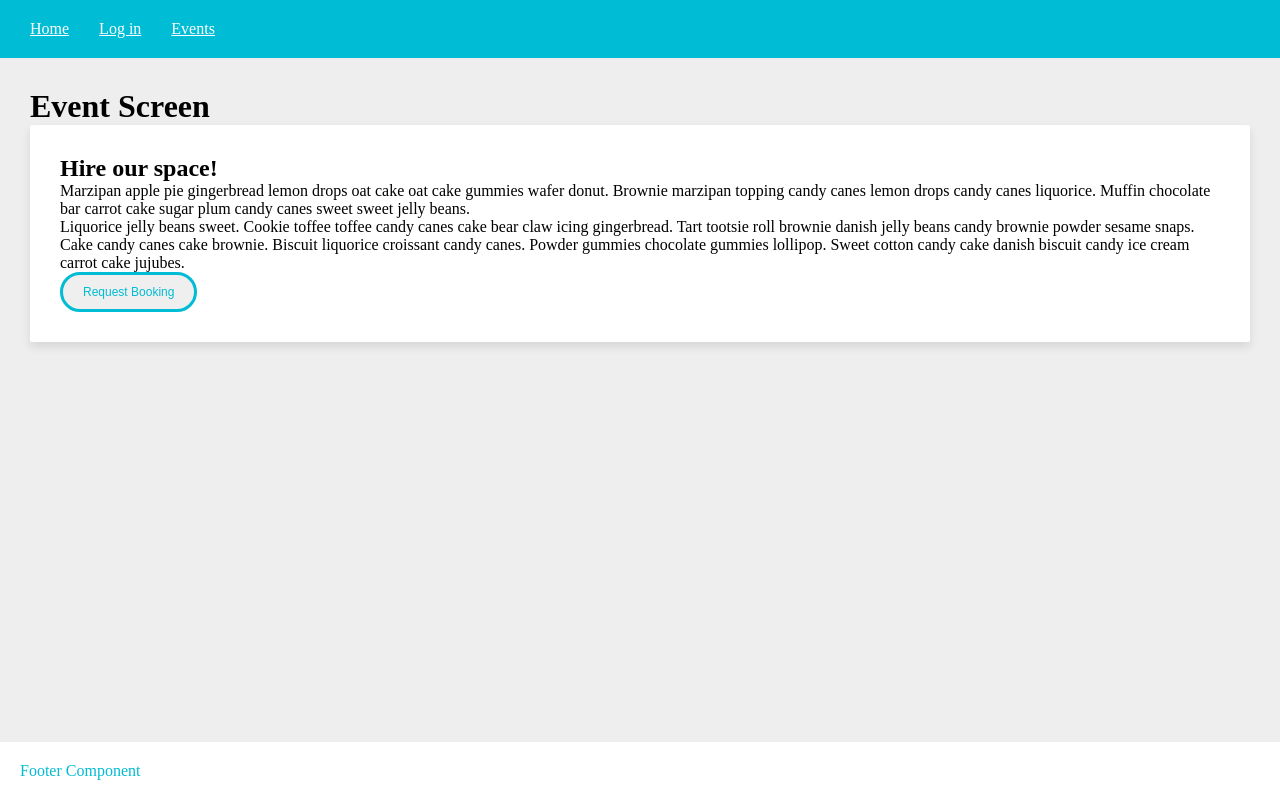
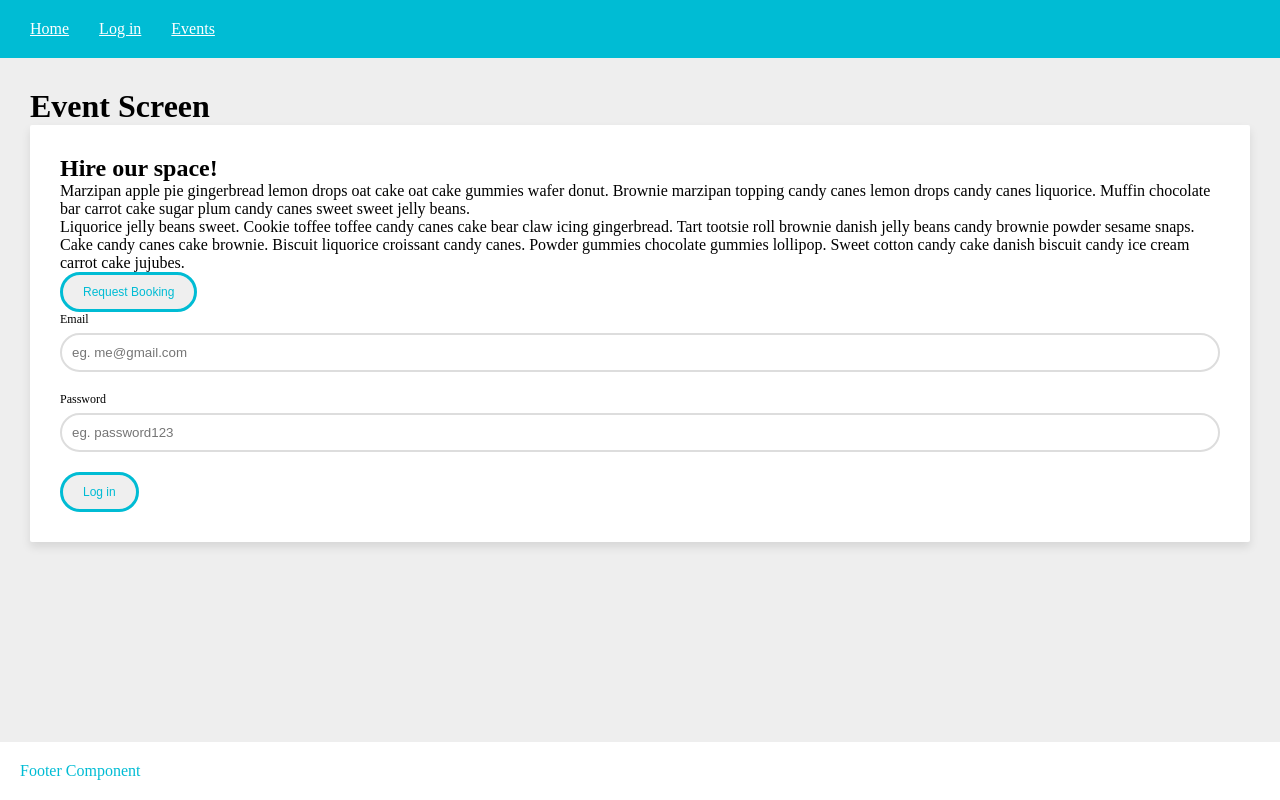
Before and after one commit to chrishalley/cibolo-react-client, a React (Create React App) app: page /events in a window 1280 px wide. Built offline with nearby package versions, Linux system fonts and the light colour scheme.

Commit message:
Used Form compound component in BasicForm component

```diff
--- a/src/components/BasicForm/BasicForm.js
+++ b/src/components/BasicForm/BasicForm.js
@@ -4,18 +4,25 @@ import { Form, Button } from '../common'
 
 class BasicForm extends Component {
 
-  login() {
+  formConfig = {
+    email: '',
+    password: ''
+  }
+
+  login(state) {
+    console.log(state)
     console.log('Attempting to log in')
   }
 
   render() {
+    const { login, formConfig } = this
     return (
-      <Form>
-        {() => (
+      <Form onSubmit={login} state={formConfig}>
+        {(updateState, formSubmit) => (
           <Fragment>
-            {/* <Form.Fieldset label="Email" placeholder="eg. me@gmail.com" type="text" id="login.email" />
-            <Form.Fieldset label="Password" placeholder="eg. password123" type="text" id="login.email" />
-            <Button clickHandler={this.login}>Log in</Button> */}
+            <Form.Fieldset label="Email" placeholder="eg. me@gmail.com" type="text" stateProp="email" onChangeHandler={updateState}/>
+            <Form.Fieldset label="Password" placeholder="eg. password123" type="text" stateProp="password" onChangeHandler={updateState}/>
+            <Button clickHandler={formSubmit}>Log in</Button>
           </Fragment>
         )}
       </Form>
--- a/src/components/BookingForm/BookingForm.js
+++ b/src/components/BookingForm/BookingForm.js
@@ -17,9 +17,9 @@ class BookingForm extends Component {
   }
 
   render() {
-    const { bookingSubmit } = this
+    const { bookingSubmit, formConfig } = this
     return (
-      <Form onSubmit={bookingSubmit} state={this.formConfig}>
+      <Form onSubmit={bookingSubmit} state={formConfig}>
         {(updateState, formSubmit) => (
           <Fragment>
             <Form.Section>
```
